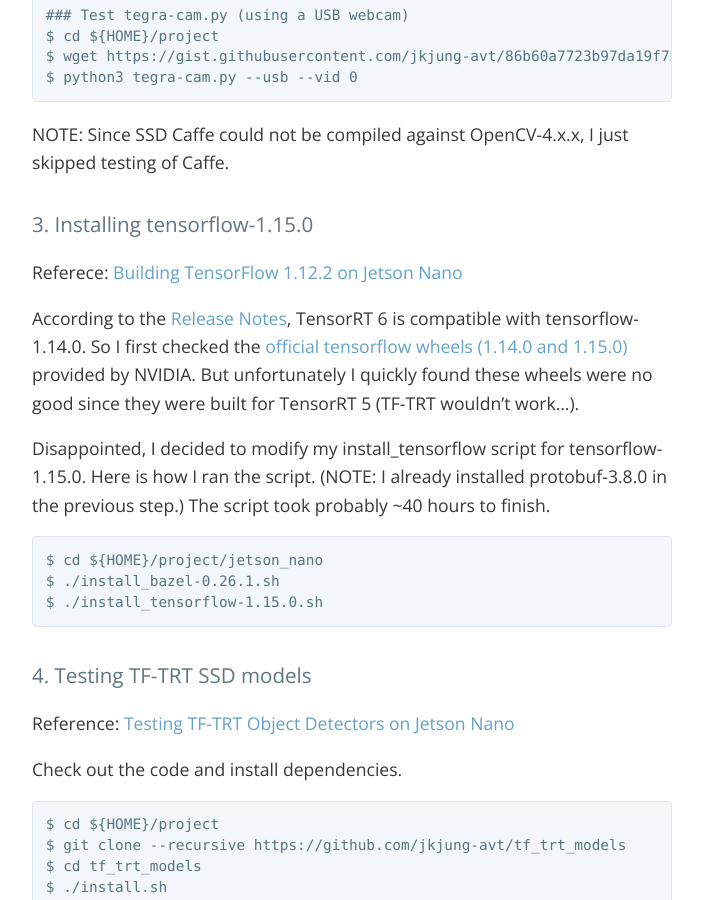
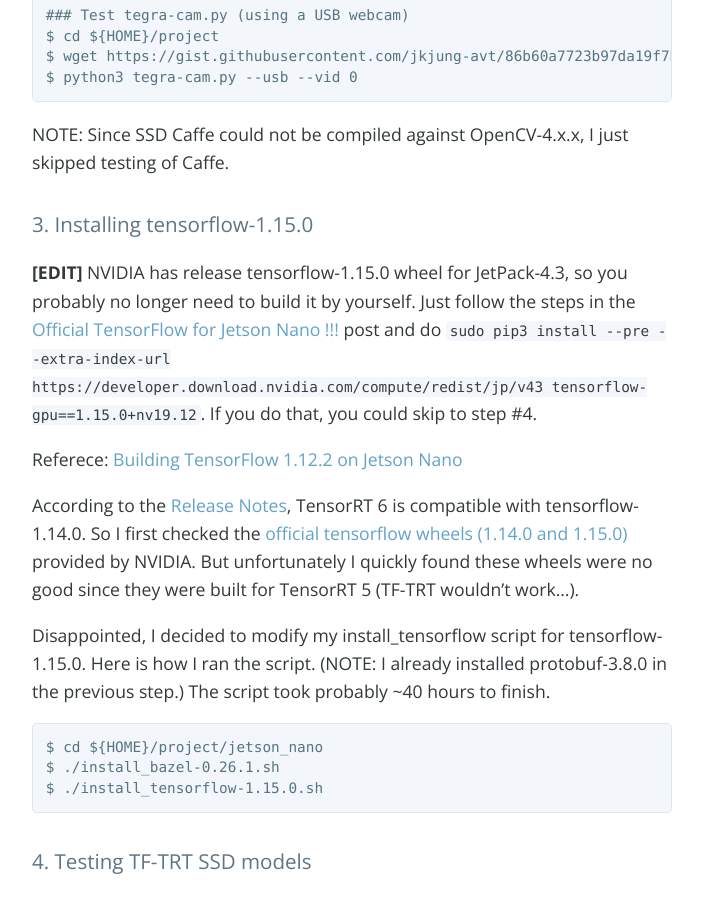
Before and after one commit to jkjung-avt/jkjung-avt.github.io, a Jekyll site: the page built from _posts/2019-12-23-jetpack-4.3.md, in a window 1280 px wide and 900 px high, scrolled down 1612 px. Shown: the whole window, without its empty margins (288-991 px from the left). Built offline with Jekyll 4.4.1, drawn with Linux system fonts in a browser that asks for light colours; nearby versions of some CDN libraries; comment, search, counter and statistics services are not loaded.

Commit message:
Add information about NVIDIA's release of tensorflow-1.15.0 wheel

```diff
--- a/_posts/2019-12-23-jetpack-4.3.md
+++ b/_posts/2019-12-23-jetpack-4.3.md
@@ -64,6 +64,8 @@
 NOTE: Since SSD Caffe could not be compiled against OpenCV-4.x.x, I just skipped testing of Caffe.
 
 # 3. Installing tensorflow-1.15.0
+
+**[EDIT]** NVIDIA has release tensorflow-1.15.0 wheel for JetPack-4.3, so you probably no longer need to build it by yourself.  Just follow the steps in the [Official TensorFlow for Jetson Nano !!!](https://devtalk.nvidia.com/default/topic/1048776/jetson-nano/official-tensorflow-for-jetson-nano-/post/5322533/#5322533) post and do `sudo pip3 install --pre --extra-index-url https://developer.download.nvidia.com/compute/redist/jp/v43 tensorflow-gpu==1.15.0+nv19.12`.  If you do that, you could skip to step #4.
 
 Referece: [Building TensorFlow 1.12.2 on Jetson Nano](https://jkjung-avt.github.io/build-tensorflow-1.12.2/)
 
```
